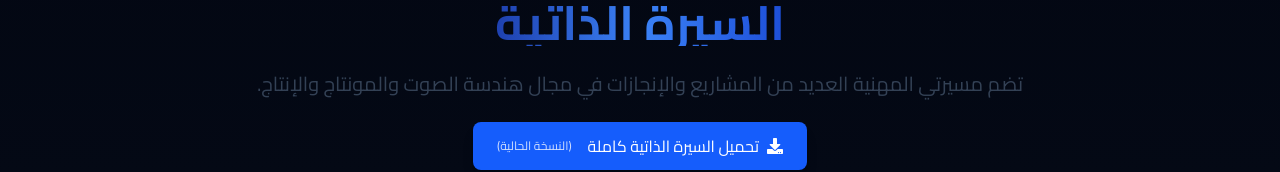
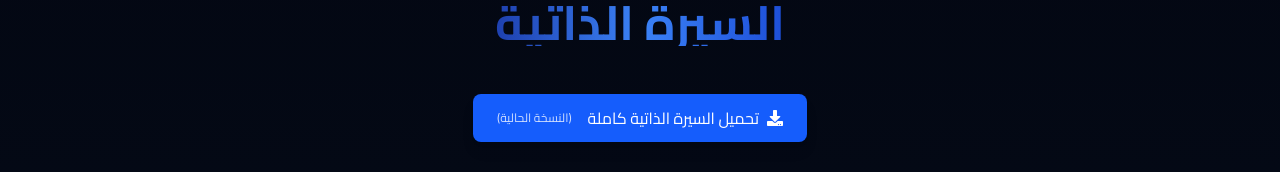
Before and after one commit to codesrun77/karim-portfolio, a Next.js app: page / in a window 1280 px wide. Shown: the part 2860-3032 px from the top of the page. Built offline with nearby package versions, Linux system fonts and the light colour scheme; no server answers; the database is empty.

Commit message:
إزالة جملة 'تضم مسيرتي المهنية العديد من المشاريع والإنجازات' من قسم السيرة الذاتية

```diff
--- a/src/components/TimelineSection.tsx
+++ b/src/components/TimelineSection.tsx
@@ -218,9 +218,6 @@ const TimelineSection = () => {
           className="text-center mb-16"
         >
           <h2 className="text-4xl md:text-5xl font-bold mb-6 text-gradient bg-gradient-to-r from-blue-500 to-purple-600 inline-block">السيرة الذاتية</h2>
-          <p className="text-gray-300 text-xl max-w-3xl mx-auto">
-            تضم مسيرتي المهنية العديد من المشاريع والإنجازات في مجال هندسة الصوت والمونتاج والإنتاج.
-          </p>
 
           <motion.div
             initial={{ opacity: 0, y: 20 }}
```
